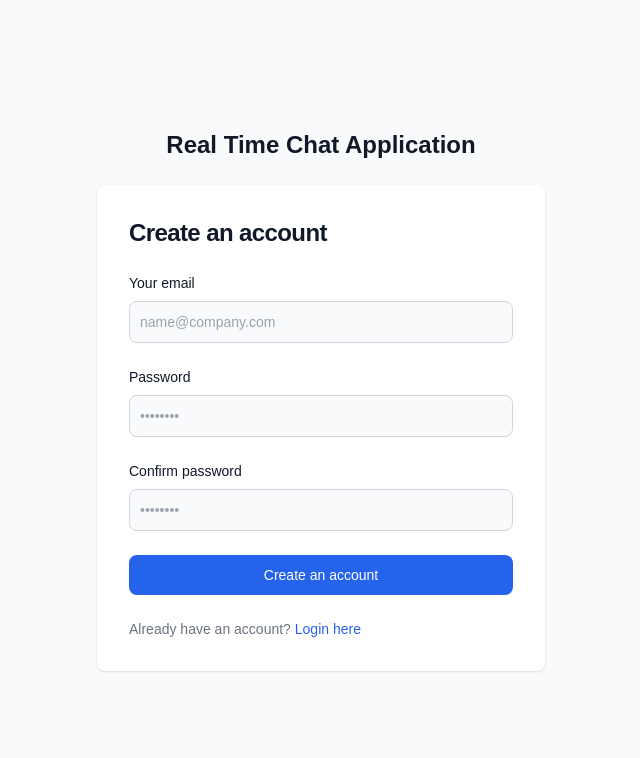
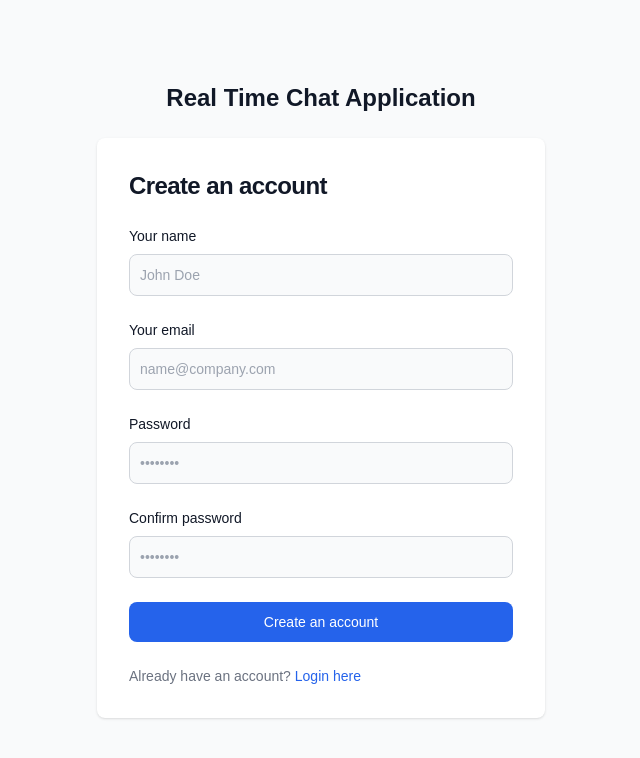
Before and after one commit to talhawebguru/realtimechat, a Next.js app: page /signup in a window 1280 px wide. Shown: the top 758 px of the page, without its empty margins (319-959 px from the left). Built offline with nearby package versions, Linux system fonts and the light colour scheme.

Commit message:
name added

```diff
--- a/app/components/home/ChatBox.jsx
+++ b/app/components/home/ChatBox.jsx
@@ -40,7 +40,6 @@
         text: message,
         senderID: user.uid,
         timestamp: serverTimestamp(),
-        isTyping: false,
         readBy: [],
       });
       setMessage('');
@@ -63,7 +62,7 @@
           <ActiveUsers />
         </div>
         <div className="col-span-9 bg-gray-300 dark:bg-gray-800 w-full flex flex-col justify-end ">
-          <MessagesList />
+          <MessagesList user={user} />
           <TypingIndicator />
           <form onSubmit={handleSendMessage} className="flex">
             <input
--- a/app/components/home/MessagesList.jsx
+++ b/app/components/home/MessagesList.jsx
@@ -1,18 +1,13 @@
 import React, { useEffect, useState } from 'react';
-import { collection, query, orderBy, onSnapshot, getDocs } from 'firebase/firestore';
+import { collection, query, orderBy, onSnapshot, getDocs, updateDoc, doc } from 'firebase/firestore';
 import { db, auth } from '../../firebase';
 import MessageBubble from './MessageBubble';
 
-const MessagesList = () => {
+const MessagesList = ({ user }) => {
   const [messages, setMessages] = useState([]);
-  const [user, setUser] = useState(null);
   const [users, setUsers] = useState({});
 
   useEffect(() => {
-    const unsubscribeAuth = auth.onAuthStateChanged((currentUser) => {
-      setUser(currentUser);
-    });
-
     const fetchUsers = async () => {
       const usersSnapshot = await getDocs(collection(db, 'users'));
       const usersData = {};
@@ -28,16 +23,21 @@
     const unsubscribeMessages = onSnapshot(q, (querySnapshot) => {
       const messages = [];
       querySnapshot.forEach((doc) => {
-        messages.push({ ...doc.data(), id: doc.id });
+        const messageData = doc.data();
+        if (user && !messageData.readBy.includes(user.uid)) {
+          updateDoc(doc.ref, {
+            readBy: [...messageData.readBy, user.uid],
+          });
+        }
+        messages.push({ ...messageData, id: doc.id });
       });
       setMessages(messages);
     });
 
     return () => {
-      unsubscribeAuth();
       unsubscribeMessages();
     };
-  }, []);
+  }, [user]);
 
   return (
     <div className="overflow-y-scroll h-[85vh] p-4 dark:bg-gray-800">
@@ -47,7 +47,7 @@
             text={message.text}
             senderName={users[message.senderID]?.name || users[message.senderID]?.email || 'Unknown'}
             timestamp={message.timestamp?.toDate().toLocaleString()}
-            readBy={message.readBy}
+            readBy={message.readBy.map(uid => users[uid]?.name || users[uid]?.email || 'Unknown')}
             isOwnMessage={user && message.senderID === user.uid}
           />
         </div>
--- a/app/components/signup/SignUpForm.jsx
+++ b/app/components/signup/SignUpForm.jsx
@@ -5,6 +5,7 @@
 import Link from "next/link";
 
 const SignUpForm = () => {
+  const [name, setName] = useState("");
   const [email, setEmail] = useState("");
   const [password, setPassword] = useState("");
   const [confirmPassword, setConfirmPassword] = useState("");
@@ -19,11 +20,11 @@
       return;
     }
     try {
-      await signUp(email, password);
+      await signUp(name, email, password);
       setSuccess("Account created successfully! Redirecting to login...");
       setTimeout(() => {
         router.push("/login");
-      }, 2000);
+      }, 1000);
     } catch (error) {
       setError(error.message);
     }
@@ -43,6 +44,21 @@
             {error && <p className="text-red-500">{error}</p>}
             {success && <p className="text-green-500">{success}</p>}
             <form className="space-y-4 md:space-y-6" onSubmit={handleSubmit}>
+              <div>
+                <label htmlFor="name" className="block mb-2 text-sm font-medium text-gray-900 dark:text-white">
+                  Your name
+                </label>
+                <input
+                  type="text"
+                  name="name"
+                  id="name"
+                  value={name}
+                  onChange={(e) => setName(e.target.value)}
+                  className="bg-gray-50 border border-gray-300 text-gray-900 text-sm rounded-lg focus:ring-blue-600 focus:border-blue-600 block w-full p-2.5 dark:bg-gray-700 dark:border-gray-600 dark:placeholder-gray-400 dark:text-white dark:focus:ring-blue-500 dark:focus:border-blue-500"
+                  placeholder="John Doe"
+                  required
+                />
+              </div>
               <div>
                 <label htmlFor="email" className="block mb-2 text-sm font-medium text-gray-900 dark:text-white">
                   Your email
--- a/app/services/Auth.js
+++ b/app/services/Auth.js
@@ -3,11 +3,17 @@
 import { doc, setDoc, updateDoc } from 'firebase/firestore';
 
 // Sign Up Function
-export const signUp = async (email, password) => {
+export const signUp = async (name, email, password) => {
   try {
     const userCredential = await createUserWithEmailAndPassword(auth, email, password);
-    console.log("User Signed Up:", userCredential.user);
-    return userCredential.user;
+    const user = userCredential.user;
+    await setDoc(doc(db, 'users', user.uid), {
+      name: name,
+      email: email,
+      isOnline: true,
+    });
+    console.log("User Signed Up:", user);
+    return user;
   } catch (error) {
     console.error("Sign Up Error:", error.message);
     throw error;
@@ -19,8 +25,7 @@
   try {
     const userCredential = await signInWithEmailAndPassword(auth, email, password);
     const user = userCredential.user;
-    await setDoc(doc(db, 'users', user.uid), {
-      name: user.email,
+    await updateDoc(doc(db, 'users', user.uid), {
       isOnline: true,
     });
     return user;
```
